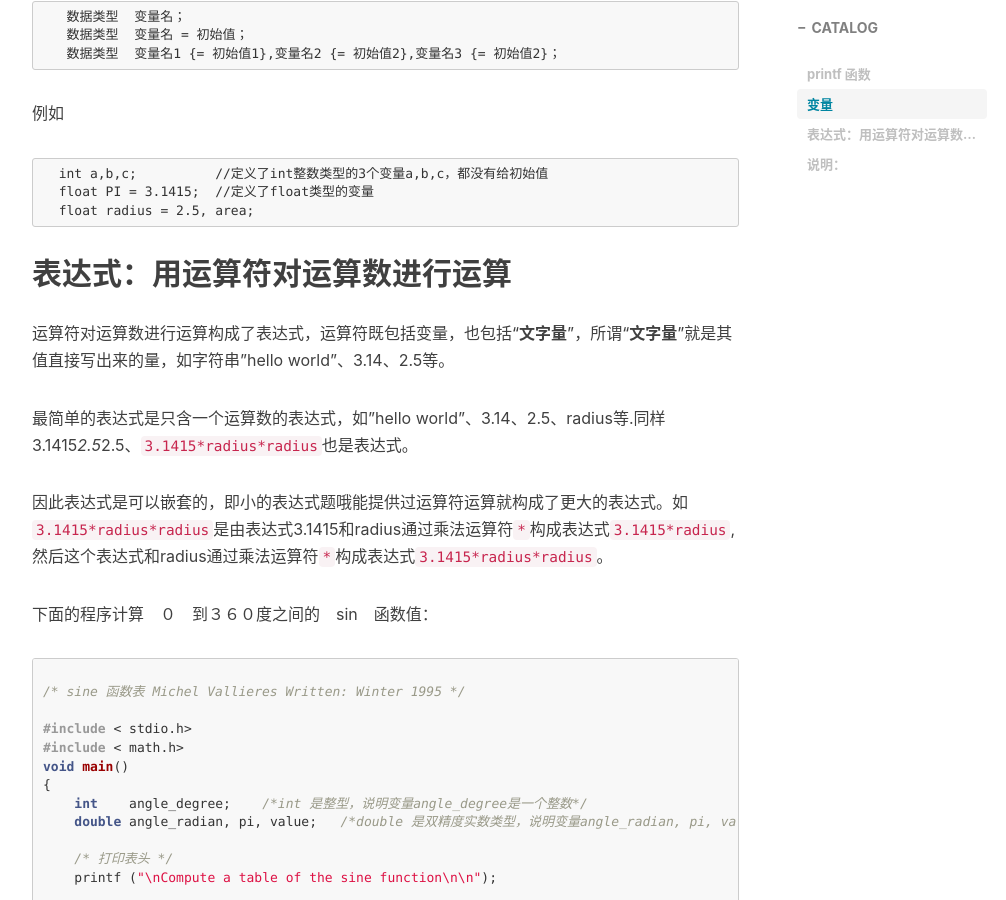
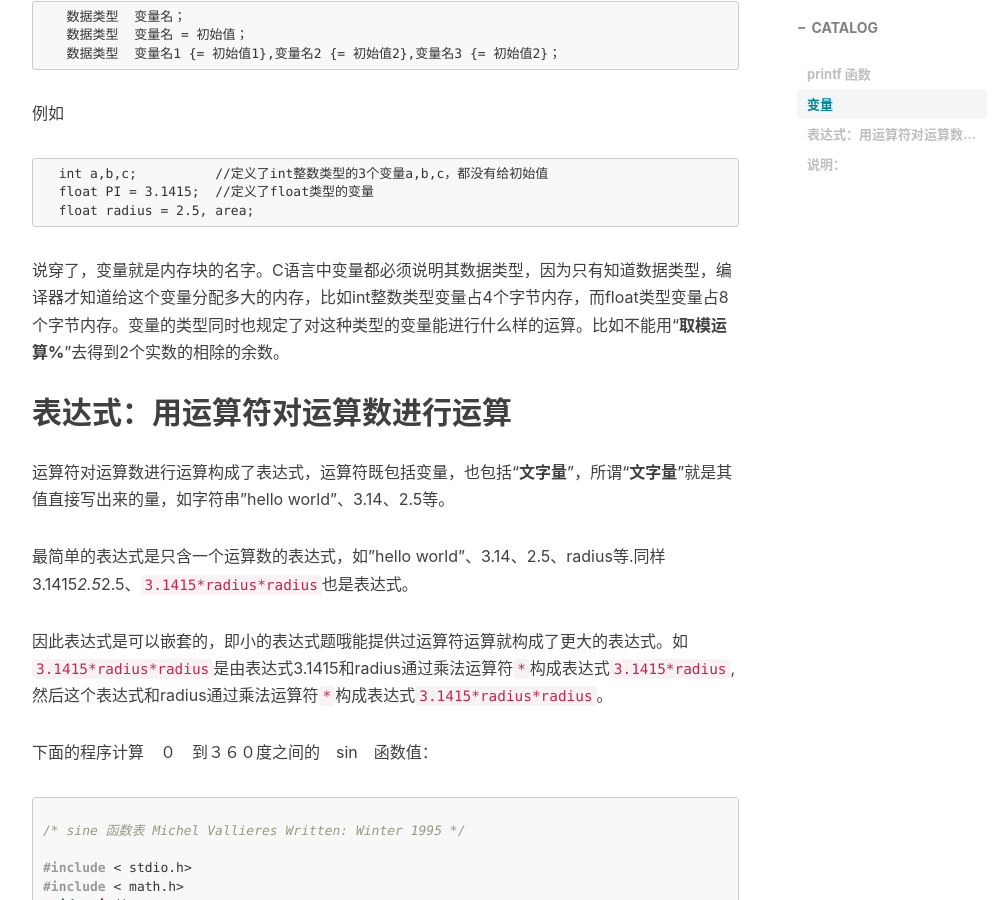
Before and after one commit to xuepro/xuepro.github.io, a Jekyll site: the page built from _posts/2017-10-30-2.C语言教程-我们来计算吧.md, in a window 1280 px wide and 900 px high, scrolled down 4075 px. Shown: the whole window, without its empty margins (233-1239 px from the left). Built offline with Jekyll 4.4.1, drawn with Linux system fonts in a browser that asks for light colours; nearby versions of some CDN libraries; comment, search, counter and statistics services are not loaded.

Commit message:
Update 2017-10-30-2.C语言教程-我们来计算吧.md

````diff
--- a/_posts/2017-10-30-2.C语言教程-我们来计算吧.md
+++ b/_posts/2017-10-30-2.C语言教程-我们来计算吧.md
@@ -160,6 +160,10 @@ int main(){
   float PI = 3.1415;  //定义了float类型的变量
   float radius = 2.5, area;
 ```
+说穿了，变量就是内存块的名字。C语言中变量都必须说明其数据类型，因为只有知道数据类型，编译器才知道给这个变量分配多大的内存，比如int整数类型变量占4个字节内存，而float类型变量占8个字节内存。变量的类型同时也规定了对这种类型的变量能进行什么样的运算。比如不能用“**取模运算%**”去得到2个实数的相除的余数。
+
+
+
 
 ## 表达式：用运算符对运算数进行运算
 
````
